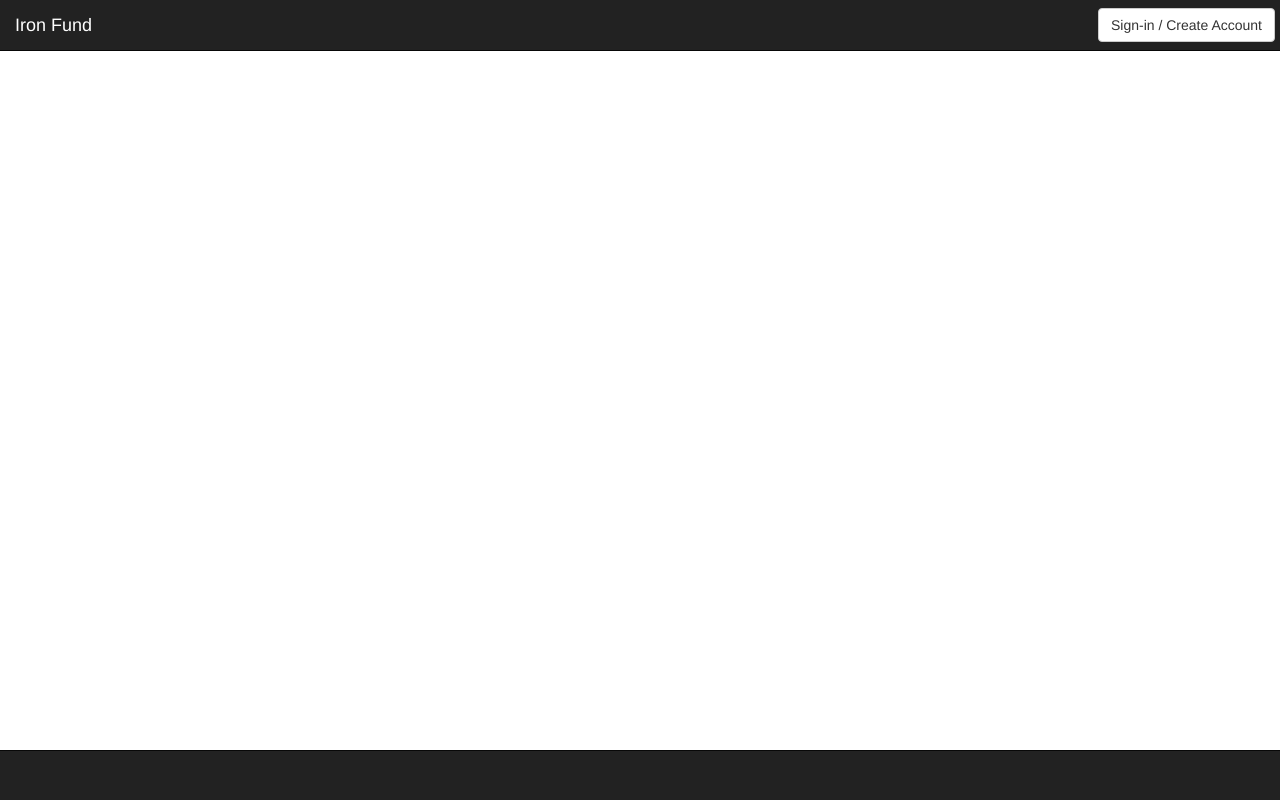
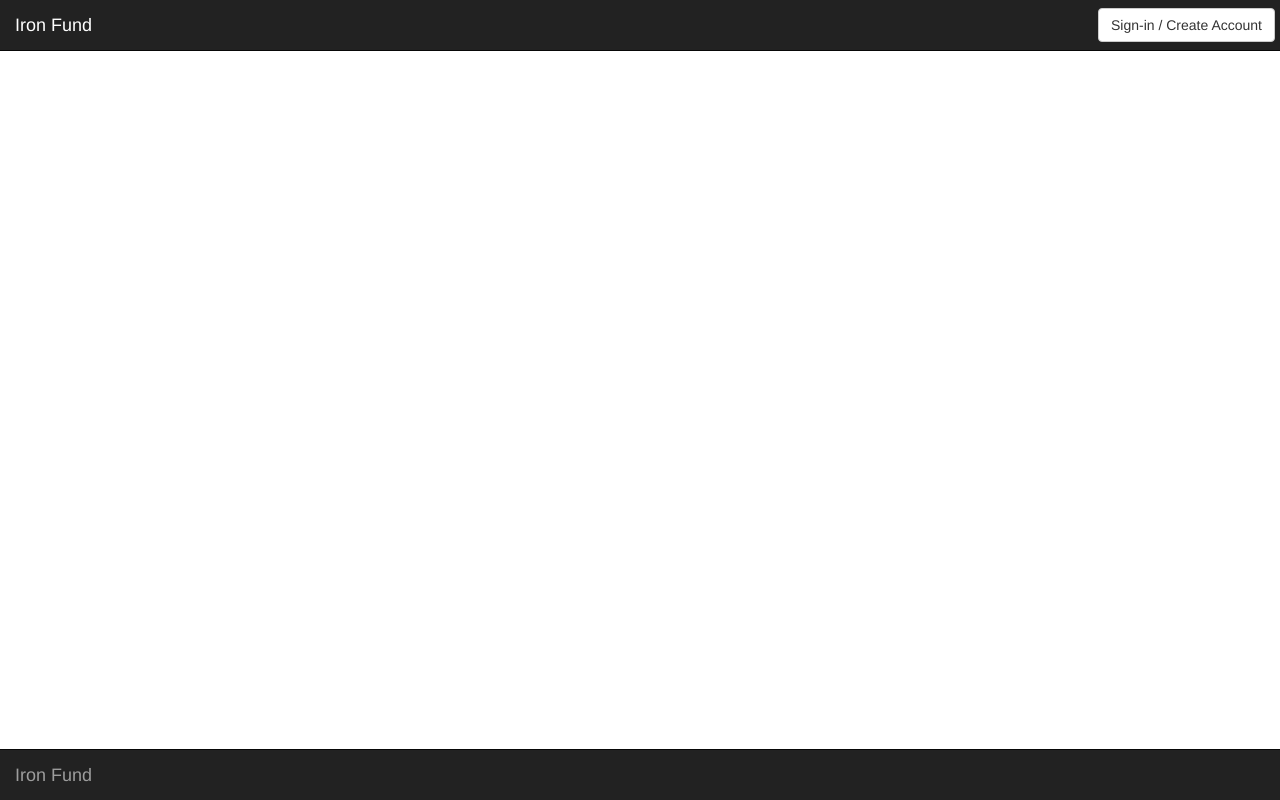
Before and after one commit to cglane/ironF, a website: page public/index.html in a window 1280 px wide. Drawn offline with nearby package versions, Linux system fonts and the light colour scheme; no server answers.

Commit message:
minor styling add for header and footer

```diff
--- a/public/index.html
+++ b/public/index.html
@@ -38,6 +38,7 @@
       </div>
       <footer>
         <nav class="navbar navbar-inverse navbar-fixed-bottom">
+          <a class="navbar-brand" href="#">Iron Fund</a>
 
         </nav>
 
```
